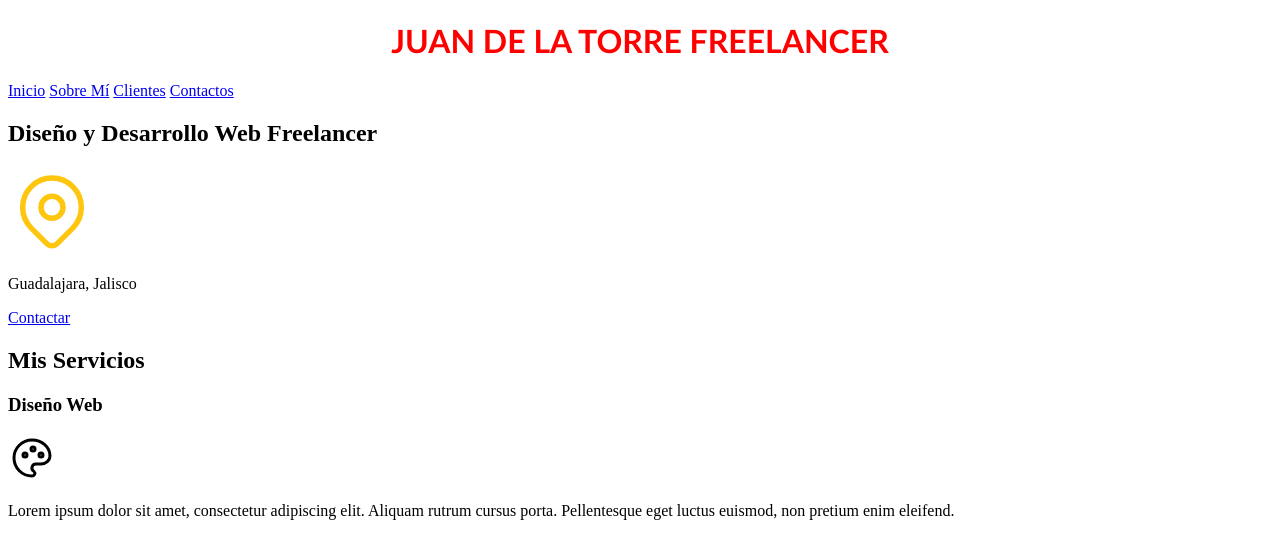
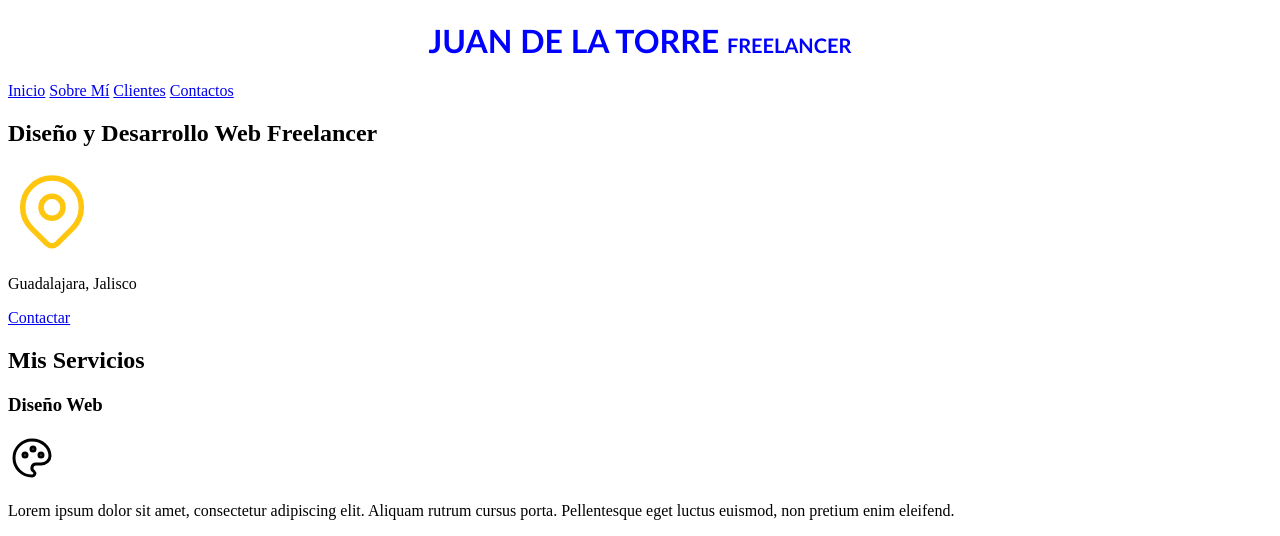
Before and after one commit to Jorgealza9206/HTML-CSS-Javascript-y-MySQL, a plain HTML site: page freelancer_inicio/freelancer_inicio/index.html in a window 1280 px wide. Shown: the top 536 px of the page. Drawn offline with Linux system fonts and the light colour scheme.

Commit message:
Minuto 4:20, Video 23, Windows

```diff
--- /dev/null
+++ b/freelancer_inicio/freelancer_inicio/css/styles.css
@@ -0,0 +1,10 @@
+h1 {
+    text-align: center;
+    color:blue;
+    text-transform: uppercase;
+    font-family: 'Gill Sans', 'Gill Sans MT', Calibri, 'Trebuchet MS', sans-serif
+}
+
+span{
+    font-size: 20px;
+}
--- a/freelancer_inicio/freelancer_inicio/index.html
+++ b/freelancer_inicio/freelancer_inicio/index.html
@@ -6,19 +6,14 @@
     <meta http-equiv="X-UA-Compatible" content="IE=edge">
     <meta name="viewport" content="width=device-width, initial-scale=1.0">
     <title>Diseñador Freelancer</title>
-    <style>
-        h1 {
-            text-align: center;
-            color:red;
-            text-transform: uppercase;
-        }
-    </style>
+    <link rel="preload" href="css/styles.css" as="style">
+    <link href="css/styles.css" rel="stylesheet">
 </head>
 
 <body>
     <header>
-        <h1 style="font-family: 'Gill Sans', 'Gill Sans MT', Calibri, 'Trebuchet MS', sans-serif">Juan De La Torre
-            Freelancer</h1>
+        <h1>Juan De La Torre
+            <span>Freelancer</span></h1>
     </header>
 
     <nav>
```
Also changed, not shown: freelancer_inicio/freelancer_inicio/nosotros.html (+2 -0 lines).
